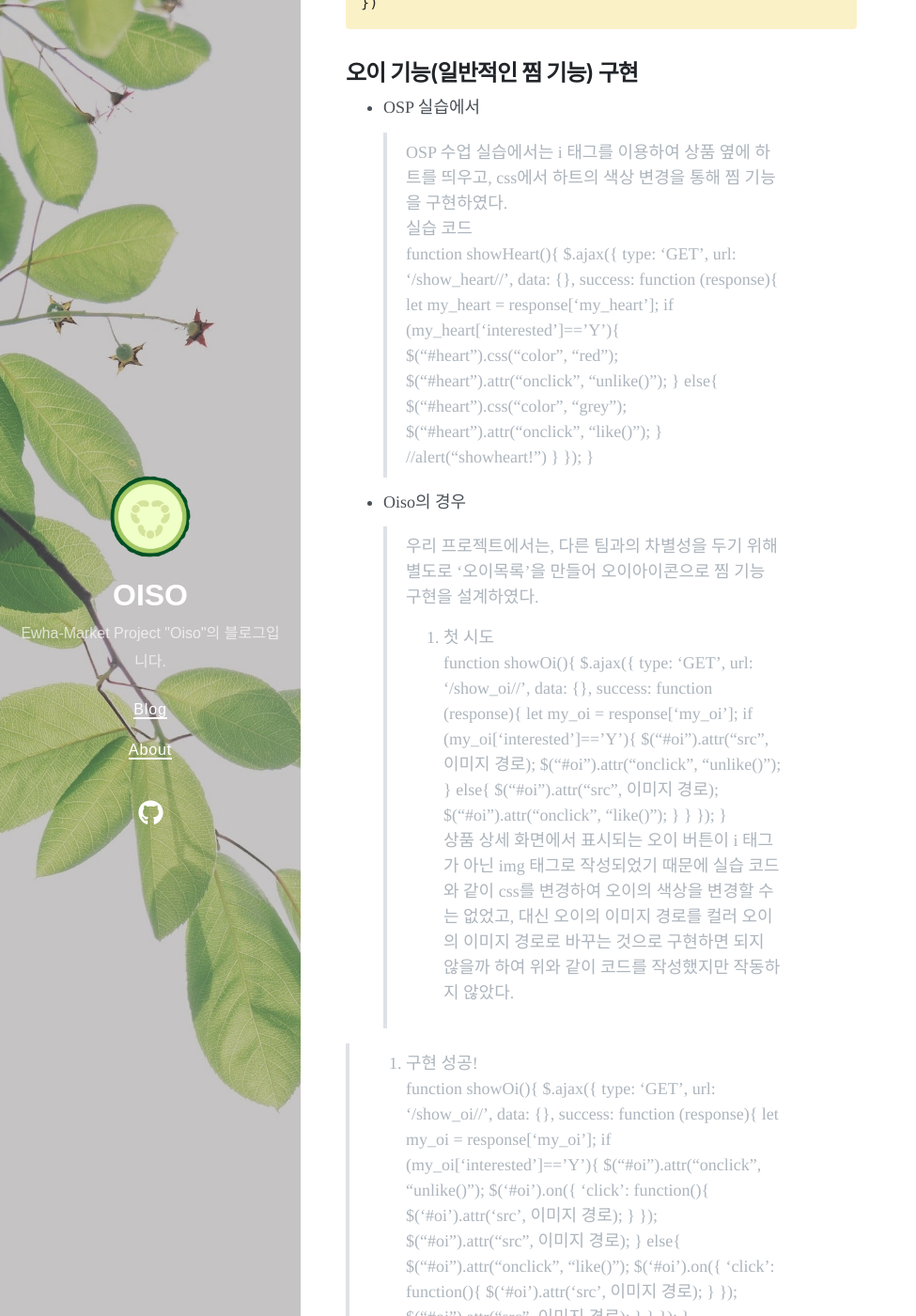
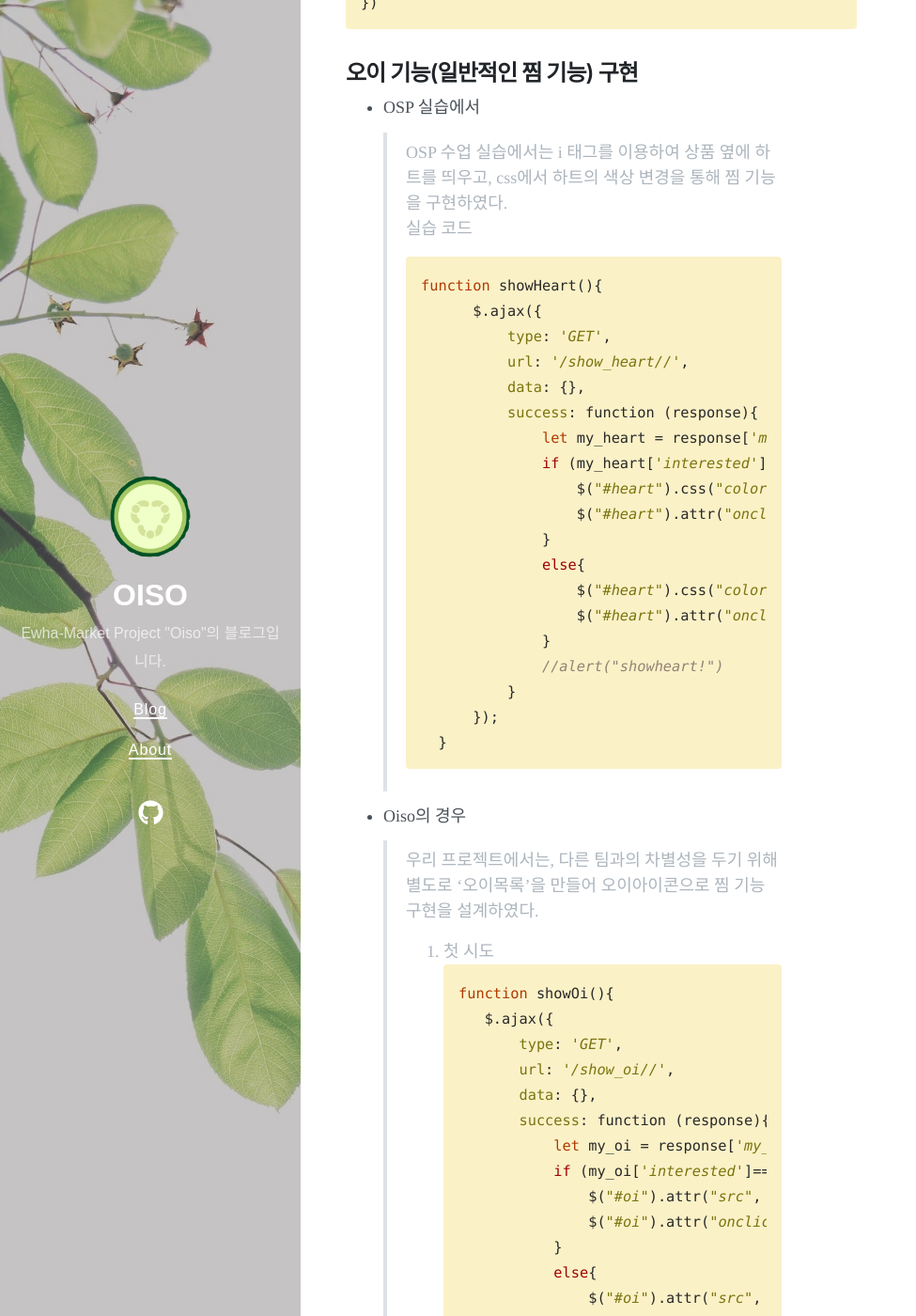
Before and after one commit to Sarang-Han/Sarang-Han.github.io, a Jekyll site: the page built from _posts/2023-12-01-tip.md, in a window 1280 px wide and 1400 px high, scrolled down 704 px. Shown: the whole window at 94% size, without its empty margins (0-975 px from the left). Built offline with Jekyll 4.4.1, drawn with Linux system fonts in a browser that asks for light colours; nearby versions of some CDN libraries; our own code applies the rules of GitHub Pages for plain Markdown files; some of the changed text lies outside the part shown.

Commit message:
코드블럭 추가

````diff
--- a/_posts/2023-12-01-tip.md
+++ b/_posts/2023-12-01-tip.md
@@ -1,11 +1,11 @@
-—
+—--
 layout: post
 title: "AJAX 사용하여 좋아요 기능 구현 팁"
 date: 2023-12-01 00:00 +0000
 categories: [dates]
 tags: test
 author: Dayoung Shin
-—
+—--
 
 AJAX란?
 ---
@@ -31,7 +31,8 @@ AJAX 기본 문법
 * OSP 실습에서
 > OSP 수업 실습에서는 i 태그를 이용하여 상품 옆에 하트를 띄우고, css에서 하트의 색상 변경을 통해 찜 기능을 구현하였다.<br>
 > 실습 코드<br>
-> function showHeart(){
+```javascript
+function showHeart(){
         $.ajax({
             type: 'GET',
             url: '/show_heart/{{name}}/',
@@ -49,12 +50,14 @@ AJAX 기본 문법
                 //alert("showheart!")
             }
         });
-    }<br>
+    }
+```
 
 * Oiso의 경우
 > 우리 프로젝트에서는, 다른 팀과의 차별성을 두기 위해 별도로 '오이목록'을 만들어 오이아이콘으로 찜 기능 구현을 설계하였다.<br>
 > 1. 첫 시도<br>
-> function showOi(){
+```javascript
+function showOi(){
         $.ajax({
             type: 'GET',
             url: '/show_oi/{{item_key}}/',
@@ -71,11 +74,13 @@ AJAX 기본 문법
                 }
             }
         });
-    }<br>
+    }
+```
 > 상품 상세 화면에서 표시되는 오이 버튼이 i 태그가 아닌 img 태그로 작성되었기 때문에 실습 코드와 같이 css를 변경하여 오이의 색상을 변경할 수는 없었고, 대신 오이의 이미지 경로를 컬러 오이의 이미지 경로로 바꾸는 것으로 구현하면 되지 않을까 하여 위와 같이 코드를 작성했지만 작동하지 않았다.<br>
 
 > 2. 구현 성공!<br>
-> function showOi(){
+```javascript
+function showOi(){
         $.ajax({
             type: 'GET',
             url: '/show_oi/{{item_key}}/',
@@ -102,7 +107,8 @@ AJAX 기본 문법
                     }
             }
         });
-    }<br>
+    }
+```
 > 위와 같이 $("#oi").on 메소드를 사용하여 오이가 클릭되는 경우에 이미지 경로가 바뀌도록 코드를 수정하였더니 작동하였다!! 그리고 반드시 그 밑에 $("#oi").attr 메소드를 사용하여 이미지 경로를 바꾸는 코드를 추가해주어야 한다. 안 그러면 클릭하는 순간에만 오이의 컬러가 바뀌는 불상사가 일어날 수 있다.<br>
 
 끝!
````
